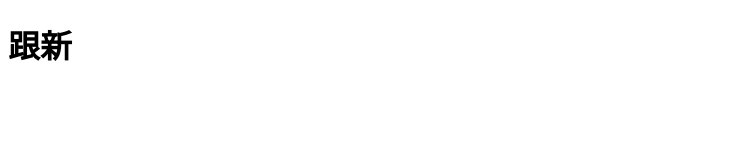
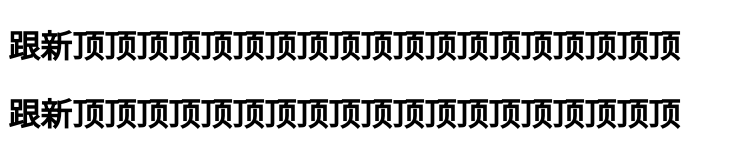
Before and after one commit to 191359317/PaiMaiUi2, a plain HTML site: page index.html in a window 1280 px wide. Shown: the whole page, without its empty margins (0-735 px from the left). Drawn offline with Linux system fonts and the light colour scheme.

Commit message:
第二次提交

```diff
--- a/index.html
+++ b/index.html
@@ -5,6 +5,7 @@
 		<title></title>
 	</head>
 	<body>
-		<h1>跟新</h1>
+		<h1>跟新顶顶顶顶顶顶顶顶顶顶顶顶顶顶顶顶顶顶顶</h1>
+				<h1>跟新顶顶顶顶顶顶顶顶顶顶顶顶顶顶顶顶顶顶顶</h1>
 	</body>
 </html>
```
